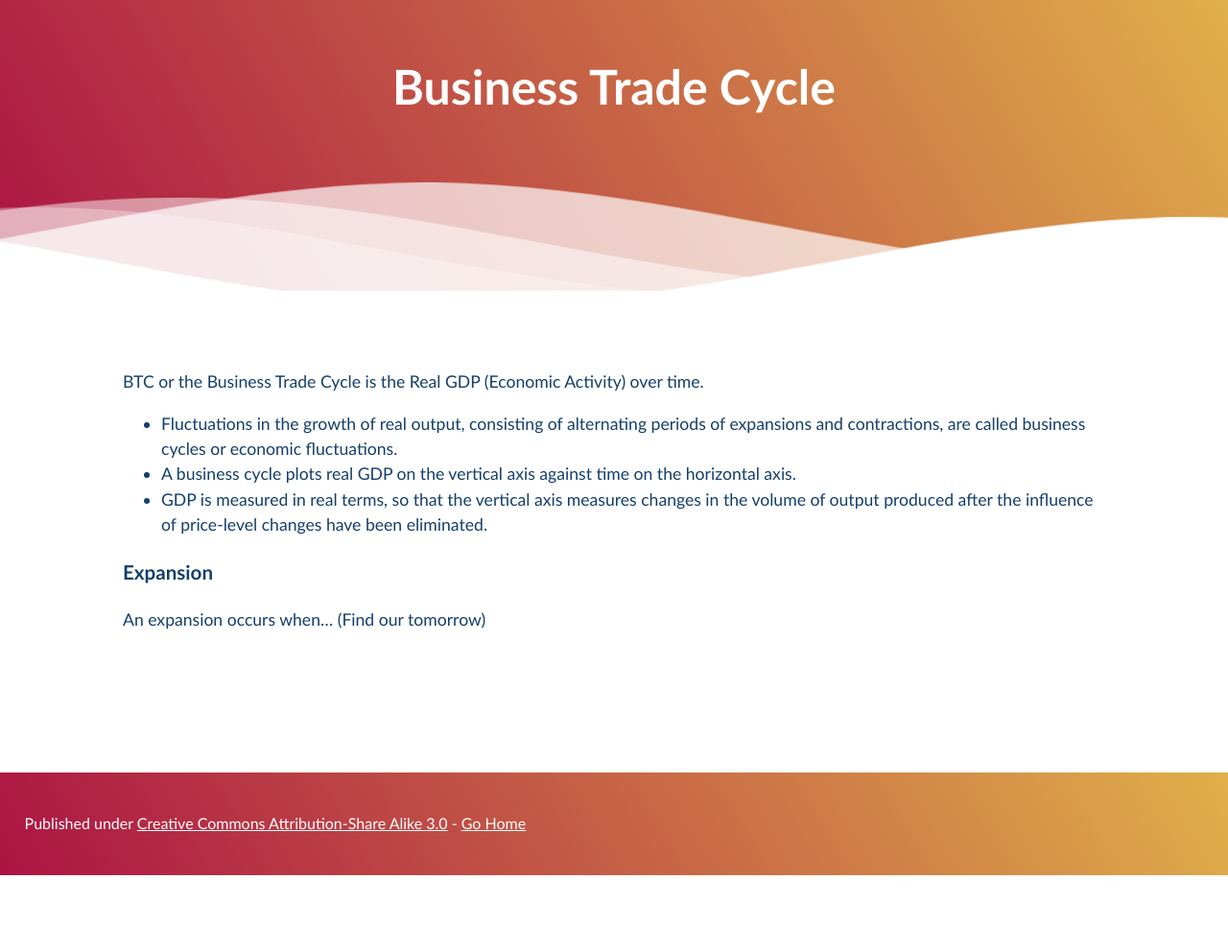
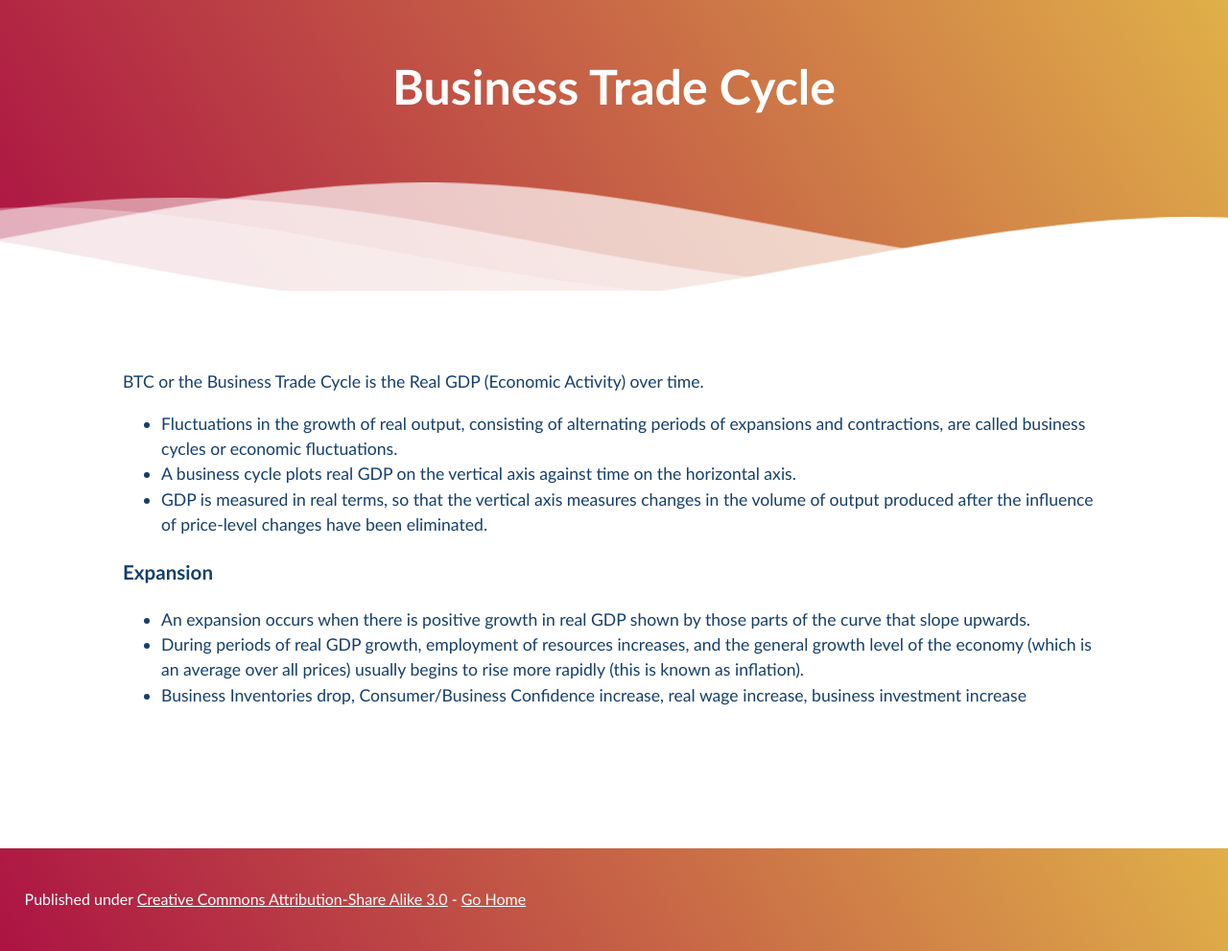
Before and after one commit to Pi-thagoras/the-chicken-pen, a Jekyll site: the page built from economics/Business-Trade-Cycle.md, in a window 1280 px wide. Shown: the whole page at 96% size. Built offline with Jekyll 4.4.1, drawn with Linux system fonts in a browser that asks for light colours; before the commit the page ends 912 px from its top, so only the background shows below that.

Commit message:
vault backup: 2023-08-11 12:17:34

```diff
--- a/economics/Business-Trade-Cycle.md
+++ b/economics/Business-Trade-Cycle.md
@@ -9,4 +9,6 @@ BTC or the Business Trade Cycle is the Real GDP (Economic Activity) over time.
 
 ### Expansion
 
-An expansion occurs when... (Find our tomorrow)
+- An expansion occurs when there is positive growth in real GDP shown by those parts of the curve that slope upwards.
+- During periods of real GDP growth, employment of resources increases, and the general growth level of the economy (which is an average over all prices) usually begins to rise more rapidly (this is known as inflation).
+- Business Inventories drop, Consumer/Business Confidence increase, real wage increase, business investment increase
```
